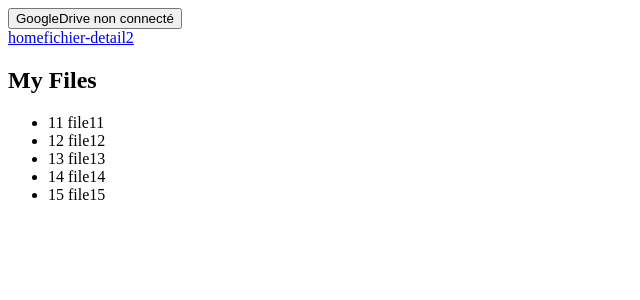
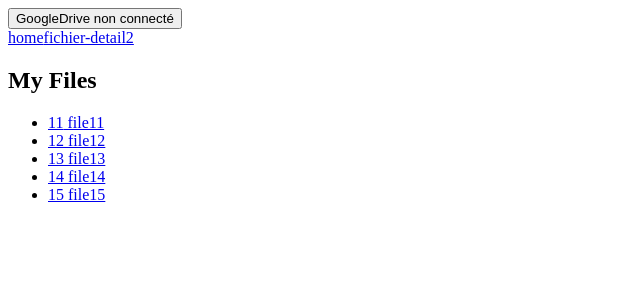
Before and after one commit to AdrienRiou/Projet_JXS_JXW, an Angular app in the folder jxs-front/: page /home in a window 1280 px wide. Shown: the top 300 px of the page, without its empty margins (0-640 px from the left). Built offline with nearby package versions, Linux system fonts and the light colour scheme.

Commit message:
resolve click file problem routing

```diff
--- a/jxs-front/src/app/files-display/files-display.component.html
+++ b/jxs-front/src/app/files-display/files-display.component.html
@@ -3,8 +3,10 @@
       <li *ngFor="let FileClass of listFilesAttr"
         [class.selected]="FileClass === selectedFile"
         (click)="onSelect(FileClass)">
-        <a routerLink="/fichier-detail"></a>
+        <a routerLink="/fichier-detail" (click)="onSelect(FileClass)">
         <span class="badge">{{FileClass.id}}</span> {{FileClass.name}}
+        </a>
+
 
       </li>
     </ul>
```
